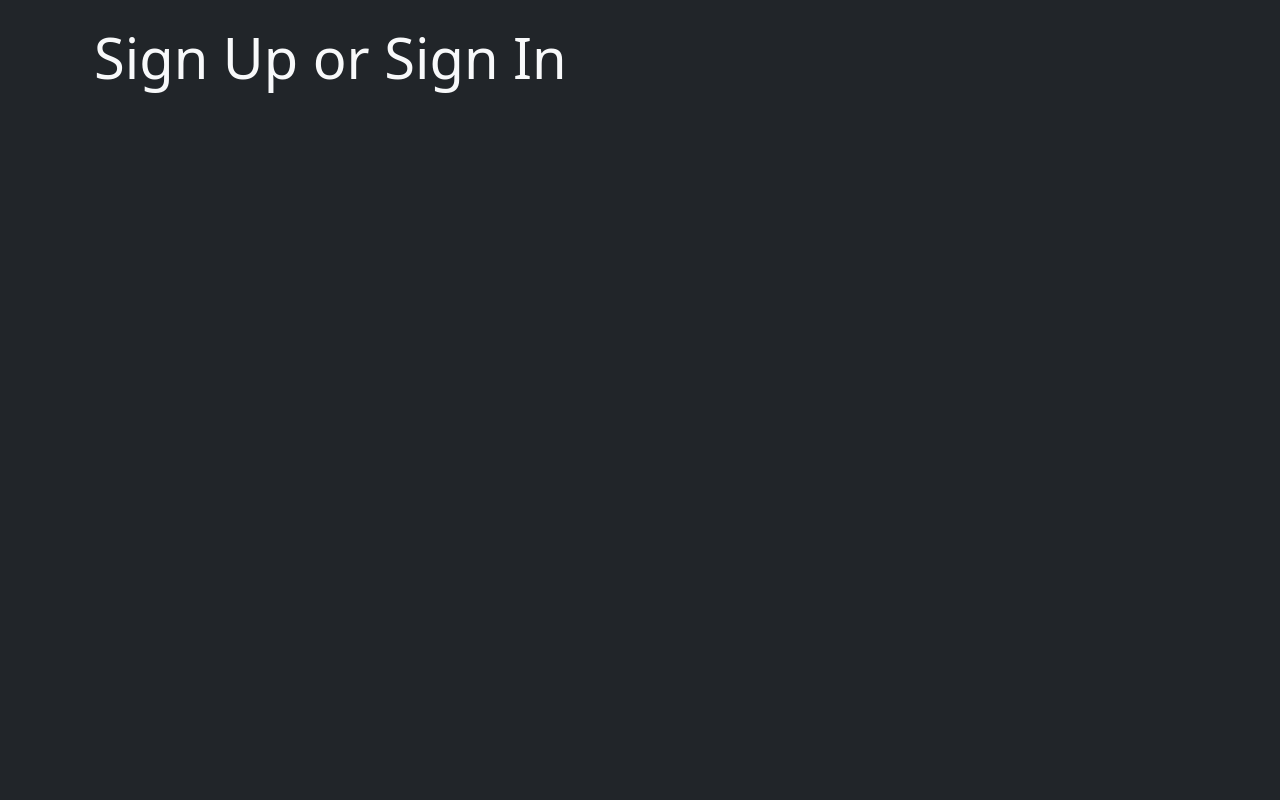
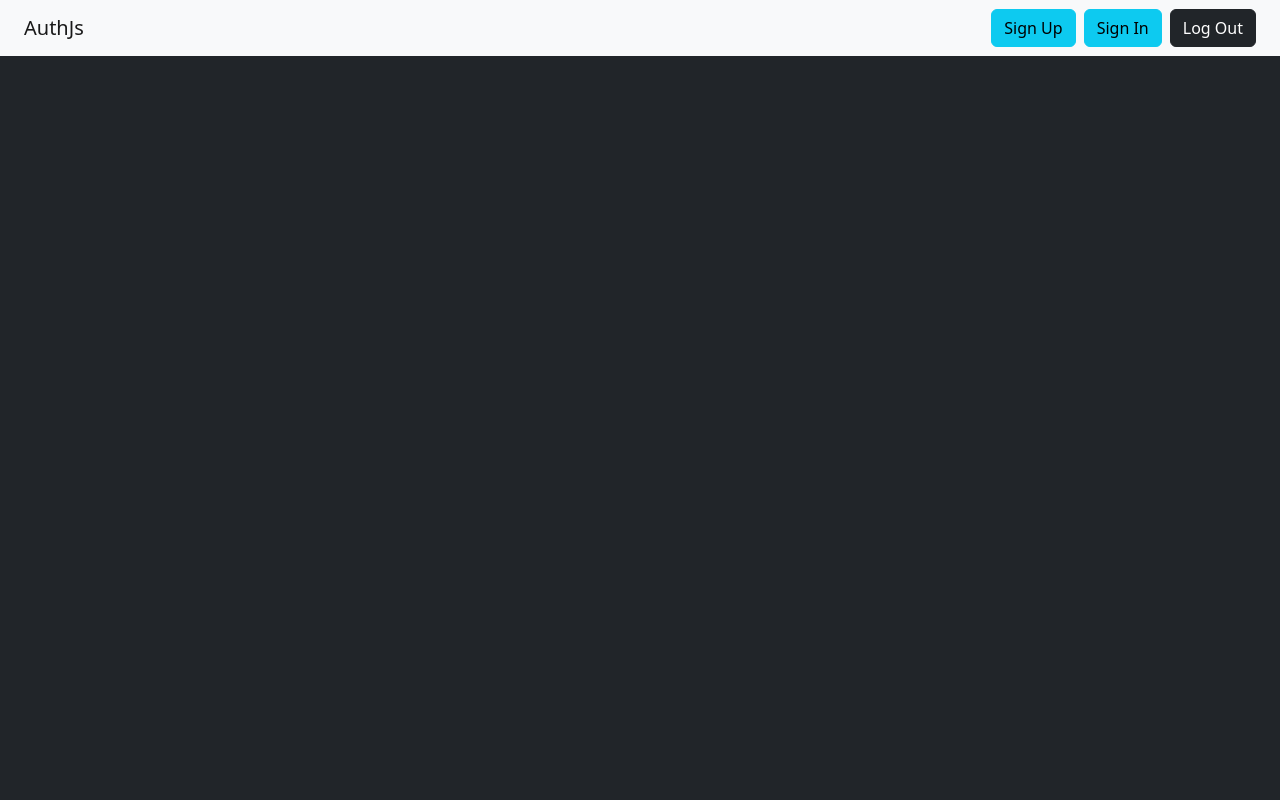
Before and after one commit to lpgiangrande/auth-react-firebase, a React (Create React App) app: page / in a window 1280 px wide. Shown: the top 800 px of the page. Built offline with nearby package versions, Linux system fonts and the light colour scheme.

Commit message:
first commit for signupmodal

```diff
--- a/src/App.js
+++ b/src/App.js
@@ -1,9 +1,13 @@
 import { Routes, Route } from "react-router-dom";
 import Home from "./pages/home"
+import Navbar from "./components/Navbar";
+import SignUpModal from "./components/SignUpModal";
 
 function App() {
   return (
     <>
+    <Navbar />
+    < SignUpModal />
       <Routes>
         <Route path="/" element={ <Home/> } />
       </Routes>
--- a/src/components/Navbar.js
+++ b/src/components/Navbar.js
@@ -7,6 +7,18 @@ export default function Navbar() {
         <Link to="/" className='navbar-brand'>
             AuthJs
         </Link>
+
+        <div>
+            <button className="btn btn-info">
+                Sign Up
+            </button>
+            <button className="btn btn-info ms-2">
+                Sign In
+            </button>
+            <button className="btn btn-dark ms-2">
+                Log Out
+            </button>
+        </div>
     </nav>
   )
 }
--- /dev/null
+++ b/src/components/SignUpModal.js
@@ -0,0 +1,22 @@
+import React from "react";
+
+export default function SignUpModal() {
+  return (
+    <>
+      <div className="position-fixed-top-0 vw-100 vh-100">
+        <div className="w-100 h100 bg-dark bg-opacity-75">
+          <div
+            className="position-absolute top-50 start-50 translate-middle"
+            style={{ minWidth: "400px" }}
+          >
+            <div className="modal-dialog">
+              <div className="modal-content">
+                <div className="header"></div>
+              </div>
+            </div>
+          </div>
+        </div>
+      </div>
+    </>
+  );
+}
--- a/src/pages/home.js
+++ b/src/pages/home.js
@@ -1,11 +1,9 @@
-import React from 'react'
+import React from "react";
 
 export default function home() {
   return (
-    <div className='container p-4'>
-        <h1 className='display-4 text-light'>
-            Sign Up or Sign In
-        </h1>
+    <div className="container p-4">
+      <h1 className="display-4 text-light text-center">Sign Up or Sign In</h1>
     </div>
-  )
+  );
 }
```
